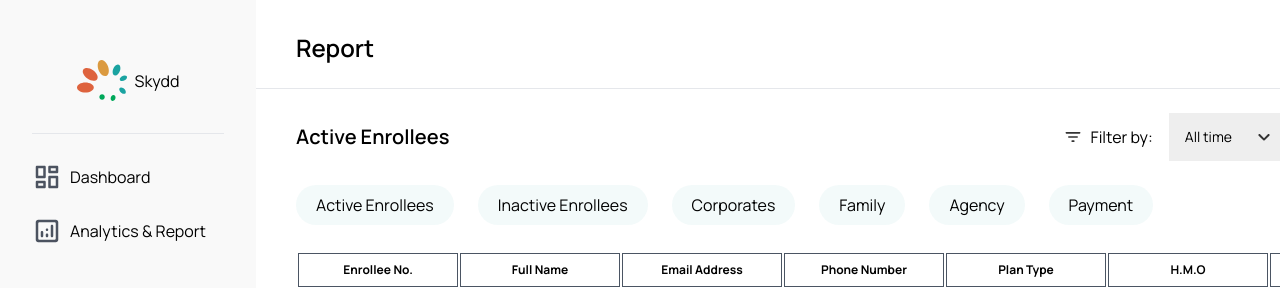
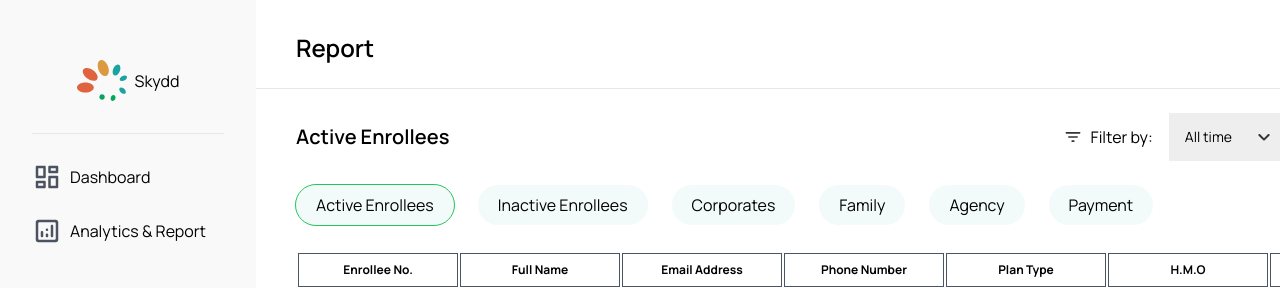
Before and after one commit to Qoosim/health-insured-upgrade, a Next.js app: page /analytics in a window 1280 px wide. Shown: the top 288 px of the page. Built offline with nearby package versions, Linux system fonts and the light colour scheme.

Commit message:
Add logic to switch component on tab clicking

```diff
--- a/src/components/AnalyticsReport.js
+++ b/src/components/AnalyticsReport.js
@@ -1,6 +1,6 @@
 'use client'
 
-import { menuList } from '@/data/data';
+import { menuList, tabTexts } from '@/data/data';
 import Image from 'next/image';
 import Link from 'next/link';
 import { useState } from 'react';
@@ -10,6 +10,7 @@ import ExportIcon from '../../public/assets/export-icon.svg';
 import FilterImage from '../../public/assets/filter-list.svg';
 import HamburgerIcon from '../../public/assets/hamburger_icon.png';
 import ActiveEnrollees from './ActiveEnrollees';
+import Payment from './Payment';
 import SelectedItem from './SelectedItem';
 
 
@@ -18,6 +19,18 @@ const AnalyticsReport = () => {
   const [open, setOpen] = useState(false);
   const [isActive, setIsActive] = useState(false)
   const [isMenuOpen, setIsMenuOpen] = useState(false)
+  const [toggle, setToggle] = useState(false)
+  const [index, setIndex] = useState(0)
+
+  const tabs = [
+    <ActiveEnrollees />,
+    <Payment />
+  ]
+
+  const handleTabClick = (clickIndex) => {
+    setIndex(clickIndex)
+    setToggle(true)
+  }
 
   const activeItemStyle = isActive ? "text-custom-white" : "text-custom-left-panel";
 
@@ -126,39 +139,19 @@ const AnalyticsReport = () => {
       <section className='px-4 md:px-10'>
         <div>
           <ul className='flex gap-6'>
-            <li
-              className='bg-[#1AA3A10D] px-5 py-2 rounded-3xl cursor-pointer active:outline active:outline-1 active:outline-green-500 flex justify-center items-center'
-            >
-              Active Enrollees
-            </li>
-            <li
-              className='bg-[#1AA3A10D] px-5 py-2 rounded-3xl cursor-pointer active:outline active:outline-1 active:outline-green-500 flex justify-center items-center'
-            >
-              Inactive Enrollees
-            </li>
-            <li
-              className='bg-[#1AA3A10D] px-5 py-2 rounded-3xl cursor-pointer active:outline active:outline-1 active:outline-green-500 flex justify-center items-center'
-            >
-              Corporates
-            </li>
-            <li
-              className='bg-[#1AA3A10D] px-5 py-2 rounded-3xl cursor-pointer active:outline active:outline-1 active:outline-green-500 flex justify-center items-center'
-            >
-              Family
-            </li>
-            <li
-              className='bg-[#1AA3A10D] px-5 py-2 rounded-3xl cursor-pointer active:outline active:outline-1 active:outline-green-500 flex justify-center items-center'
-            >
-              Agency
-            </li>
-            <li
-              className='bg-[#1AA3A10D] px-5 py-2 rounded-3xl cursor-pointer active:outline active:outline-1 active:outline-green-500 flex justify-center items-center'
-            >
-              Payment
-            </li>
+            {tabTexts?.map((tabItem, tabIndex) => (
+              <li
+                key={tabIndex}
+                className={`${index === tabIndex ? 'bg-[#1AA3A10D] px-5 py-2 rounded-3xl cursor-pointer outline outline-1 outline-green-500 flex justify-center items-center' : 'bg-[#1AA3A10D] px-5 py-2 rounded-3xl cursor-pointer flex justify-center items-center'
+                  }`}
+                onClick={() => handleTabClick(tabIndex)}
+              >
+                {tabItem}
+              </li>
+            ))}
           </ul>
         </div>
-        <ActiveEnrollees />
+        {tabs[index]}
       </section>
     </main>
   );
--- a/src/components/Dashboard.js
+++ b/src/components/Dashboard.js
@@ -31,7 +31,7 @@ const Dashboard = () => {
     <main className='py-8'>
       <div className="flex justify-between items-center ">
         <h1 className='border-b w-full pb-6 pl-10 text-2xl font-semibold'>Dashboard</h1>
-        <div className="flex justify-end p-4">
+        <div className="flex justify-end p-4" onClick={toggleMenu}>
           {isMenuOpen ? (
             <Image
               src={CloseBtn}
@@ -39,7 +39,7 @@ const Dashboard = () => {
               height={40}
               alt='Close Icon'
               className='sm:hidden absolute top-7 right-6 text-slate-300 z-50'
-              onClick={toggleMenu}
+              // onClick={toggleMenu}
             />
           ) : (
             <Image
@@ -48,7 +48,7 @@ const Dashboard = () => {
               height={30}
               alt='Hamburger Icon'
               className='sm:hidden absolute top-7 right-6'
-              onClick={toggleMenu}
+              // onClick={toggleMenu}
             />
           )}
         </div>
@@ -90,8 +90,8 @@ const Dashboard = () => {
               <Image src={ArrowDown} alt="Dropdown Icon" />
             </button>
             <ul className={`${open ? "block absolute top-full left-0" : "hidden"}`}>
-              {menuList.map((menuItem) => (
-                <li key={menuItem.text}>
+              {menuList.map((menuItem, index) => (
+                <li key={index}>
                   <button
                     type="button"
                     onClick={() => {
--- a/src/data/data.js
+++ b/src/data/data.js
@@ -292,3 +292,12 @@ export const paymentData = [
     status: "Successful"
   },
 ]
+
+export const tabTexts = [
+  "Active Enrollees",
+  "Inactive Enrollees",
+  " Corporates",
+  " Family",
+  "Agency",
+  "Payment"
+]
```
